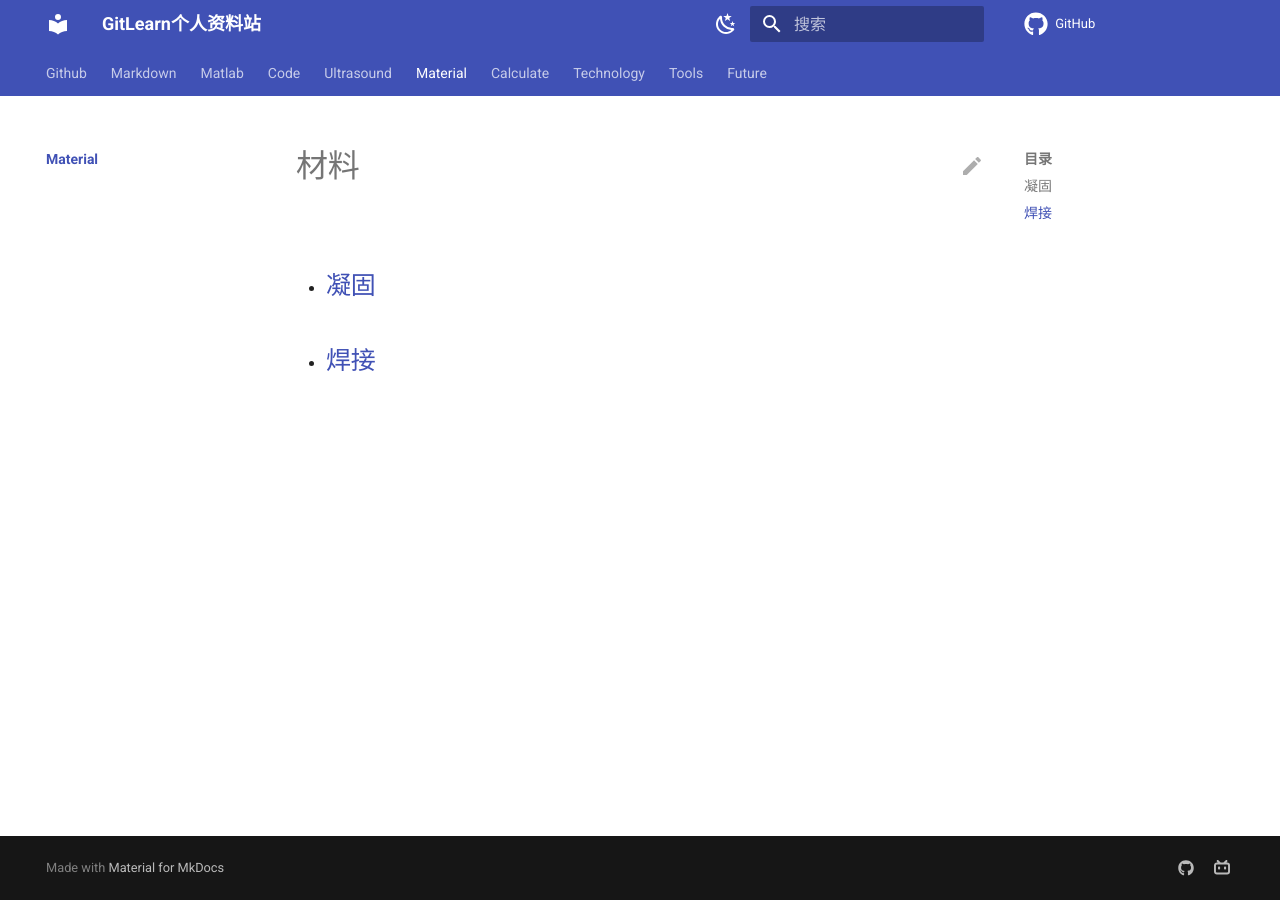
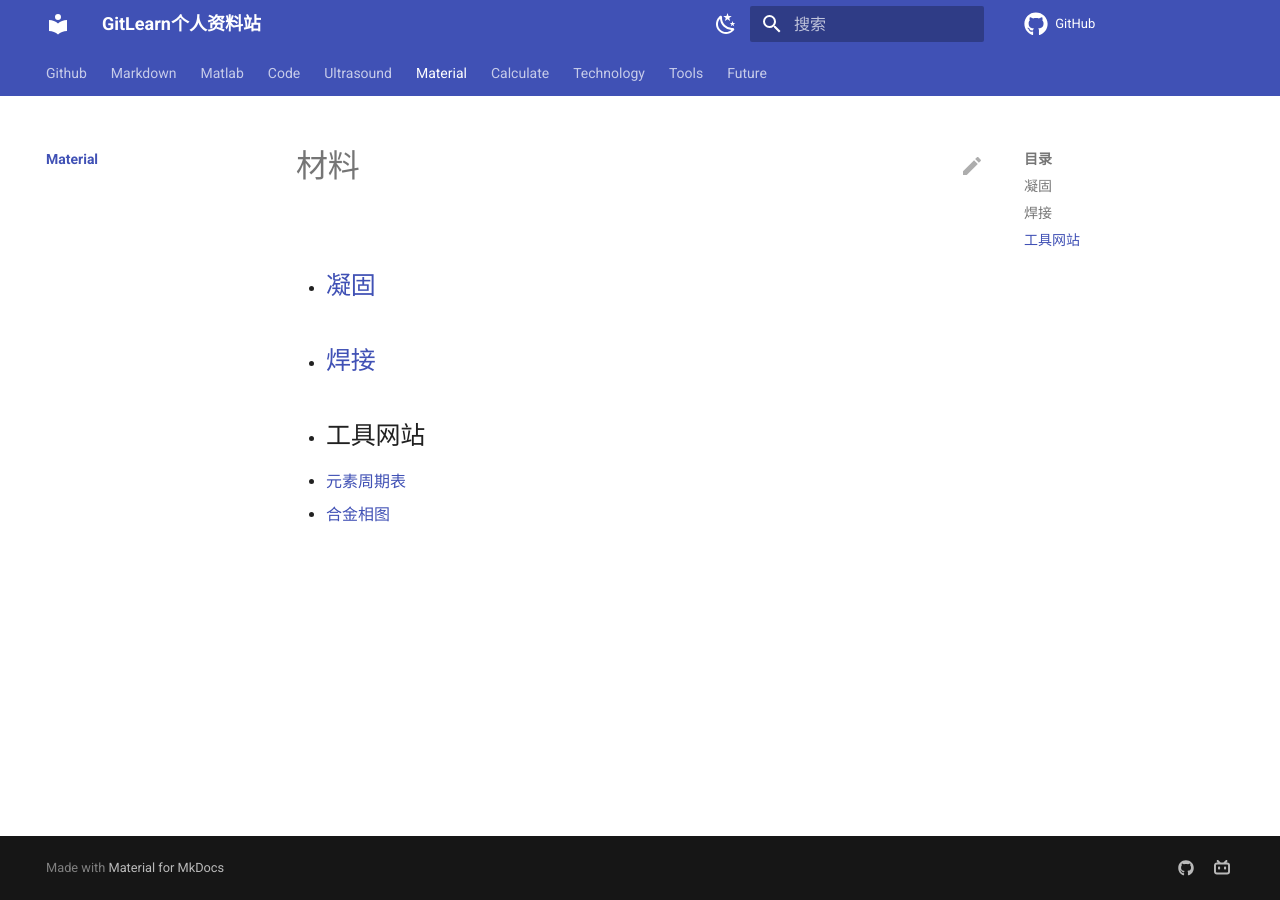
Before and after one commit to jinzhao2aqin/GitLearn, an MkDocs documentation site: the page built from docs/material/index.md, in a window 1280 px wide. Built offline with MkDocs 1.6.1 and Material for MkDocs 9.7.7, drawn with Linux system fonts in a browser that asks for light colours; nearby versions of some CDN libraries; library files that are not in the unit come from our copies; comment, search, counter and statistics services are not loaded.

Commit message:
Update index.md

```diff
--- a/docs/material/index.md
+++ b/docs/material/index.md
@@ -3,3 +3,7 @@
 - ## [凝固](note1.md)
 
 - ## [焊接](note2.md)
+
+- ## 工具网站
+  - [元素周期表](https://pubchem.ncbi.nlm.nih.gov/periodic-table/#view=table)
+  - [合金相图](https://materials.springer.com/)
```
